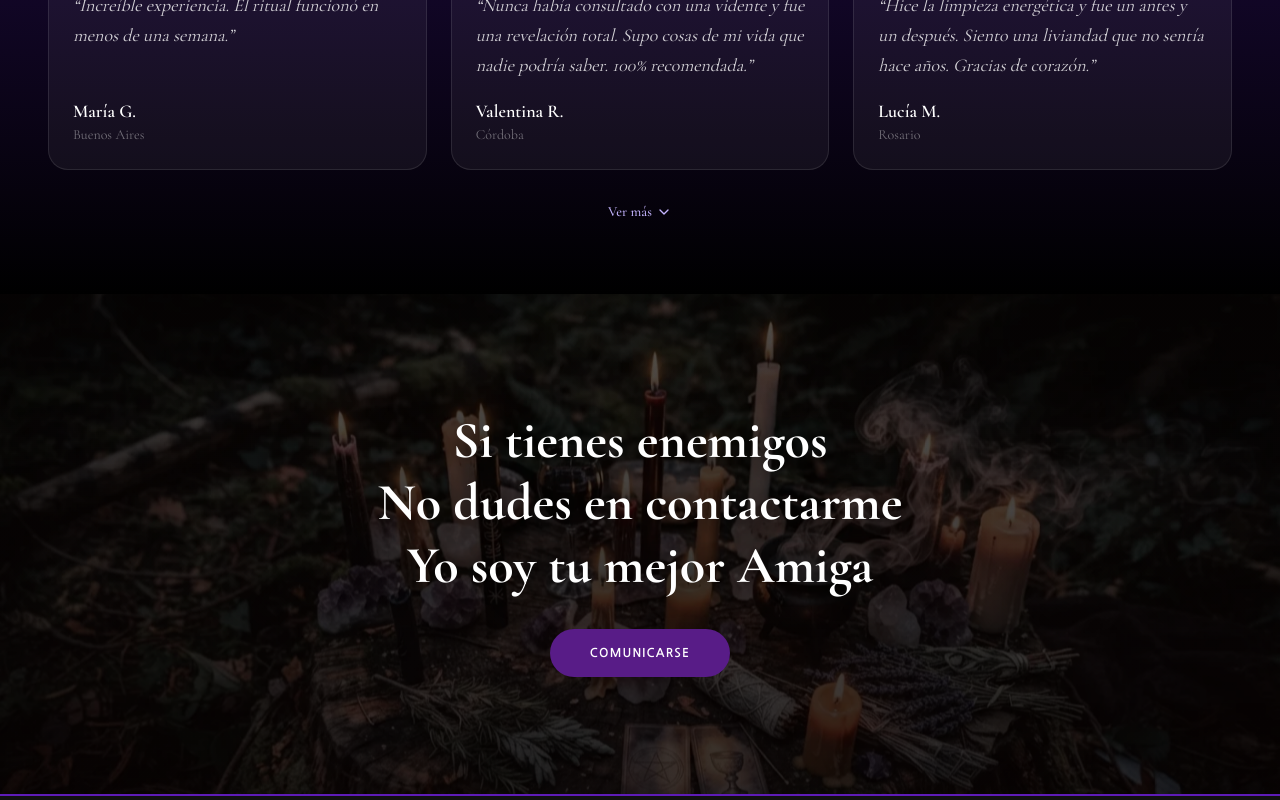
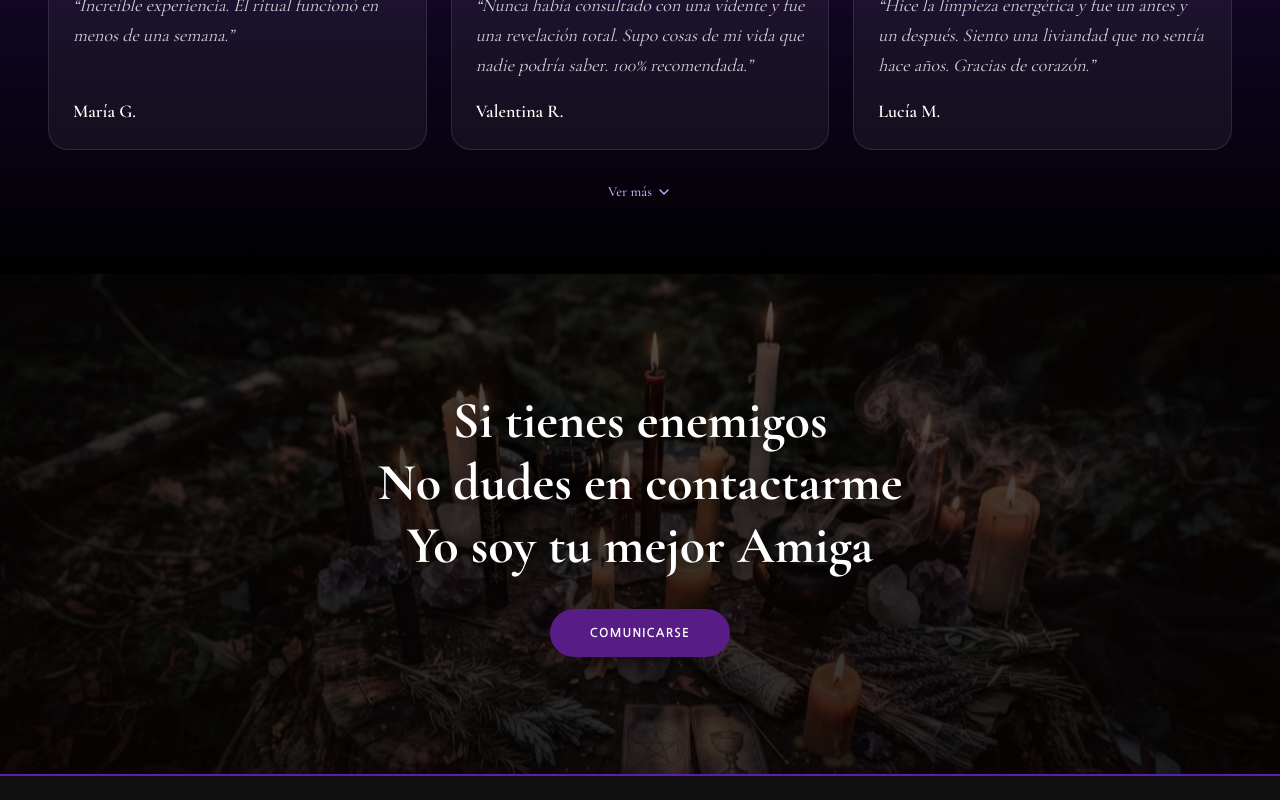
Before and after one commit to undevcode-ok/landing-sol-magia, a Next.js app: page / in a window 1280 px wide. Shown: the part 5300-6100 px from the top of the page. Built offline with nearby package versions, Linux system fonts and the light colour scheme.

Commit message:
se elimino la locacion en las referencias

```diff
--- a/app/Reference/components/ReferenceCard.tsx
+++ b/app/Reference/components/ReferenceCard.tsx
@@ -13,7 +13,7 @@ export const ReferenceCard = ({ referencia }: Props) => {
       </p>
       <div>
         <p className="text-white text-lg font-semibold">{referencia.name}</p>
-        <p className="text-white/40 text-sm">{referencia.location}</p>
+
       </div>
     </div>
   );
--- a/app/Reference/data/reference.data.ts
+++ b/app/Reference/data/reference.data.ts
@@ -5,36 +5,36 @@ export const referencias: Referencia[] = [
     id: 1,
     text: "Increíble experiencia. El ritual funcionó en menos de una semana.",
     name: "María G.",
-    location: "Buenos Aires",
+
   },
   {
     id: 2,
     text: "Nunca había consultado con una vidente y fue una revelación total. Supo cosas de mi vida que nadie podría saber. 100% recomendada.",
     name: "Valentina R.",
-    location: "Córdoba",
+
   },
   {
     id: 3,
     text: "Hice la limpieza energética y fue un antes y un después. Siento una liviandad que no sentía hace años. Gracias de corazón.",
     name: "Lucía M.",
-    location: "Rosario",
+
   },
   {
     id: 4,
     text: "El diagnóstico de brujería fue muy preciso. Nunca pensé que alguien a distancia pudiera percibir tanto. Excelente profesional.",
     name: "Carolina S.",
-    location: "Mendoza",
+
   },
   {
     id: 5,
     text: "Consulté por apertura de caminos y en dos semanas conseguí trabajo nuevo. Muy agradecida con Jacqueline, una persona de luz.",
     name: "Ana P.",
-    location: "Tucumán",
+
   },
   {
     id: 6,
     text: "La sesión de mediumnidad fue muy emotiva y sanadora. Recibí mensajes que solo mi ser querido podía saber. Eterna gratitud.",
     name: "Sofía T.",
-    location: "La Plata",
+
   },
 ];
--- a/app/Reference/types/refence.types.ts
+++ b/app/Reference/types/refence.types.ts
@@ -2,5 +2,4 @@ export interface Referencia {
   id: number;
   text: string;
   name: string;
-  location: string;
 }
```
